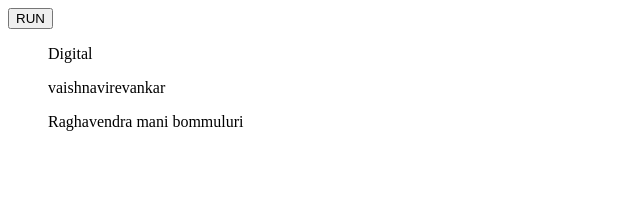
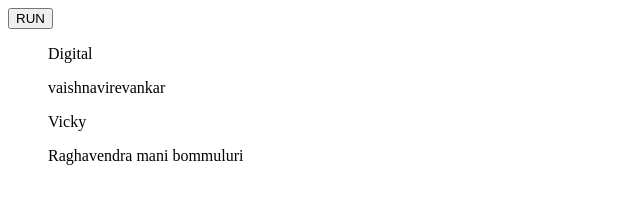
Before and after one commit to vijayvj3/Devops_Git_Test, a plain HTML site: page index.html in a window 1280 px wide. Both pictures are taken after a click on the button "RUN". Shown: the whole page, without its empty margins (0-640 px from the left). Drawn offline with Linux system fonts and the light colour scheme.

Commit message:
Update index.html

```diff
--- a/index.html
+++ b/index.html
@@ -27,7 +27,7 @@
         Names[14]="";
         Names[15]="";
         Names[16]="";
-        Names[17]="";
+        Names[17]="Vicky";
         Names[18]="";
         Names[19]="";
         Names[20]="";
```
